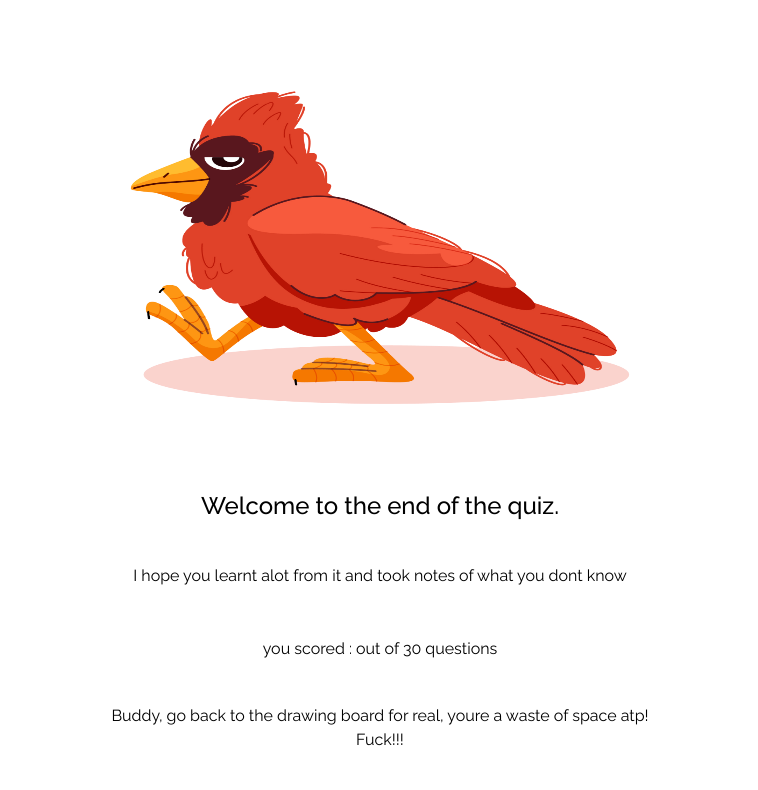
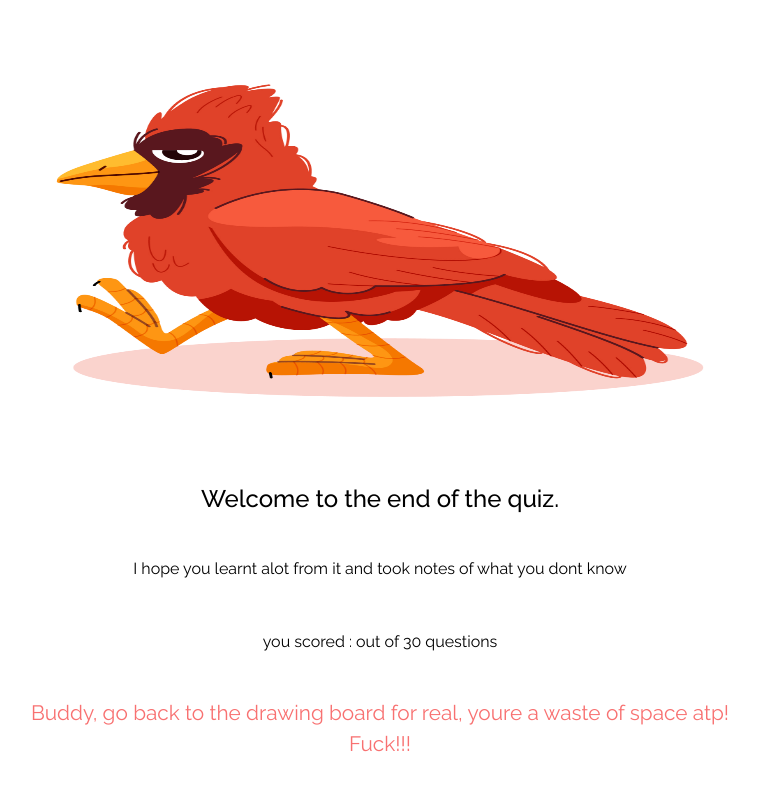
Before and after one commit to vader2k/Quiz-app, a React (Vite) app: page /result in a window 1280 px wide. Shown: the top 790 px of the page, without its empty margins (260-1018 px from the left). Built offline with nearby package versions, Linux system fonts and the light colour scheme.

Commit message:
final touches

```diff
--- a/src/pages/Results.jsx
+++ b/src/pages/Results.jsx
@@ -22,7 +22,7 @@ const Results = () => {
       }
       {
         score <=14 && (
-          <div>
+          <div className='text-red-400 text-[1.3rem]'>
             Buddy, go back to the drawing board for real,
             youre a waste of space atp! <br/>
             Fuck!!!
```
